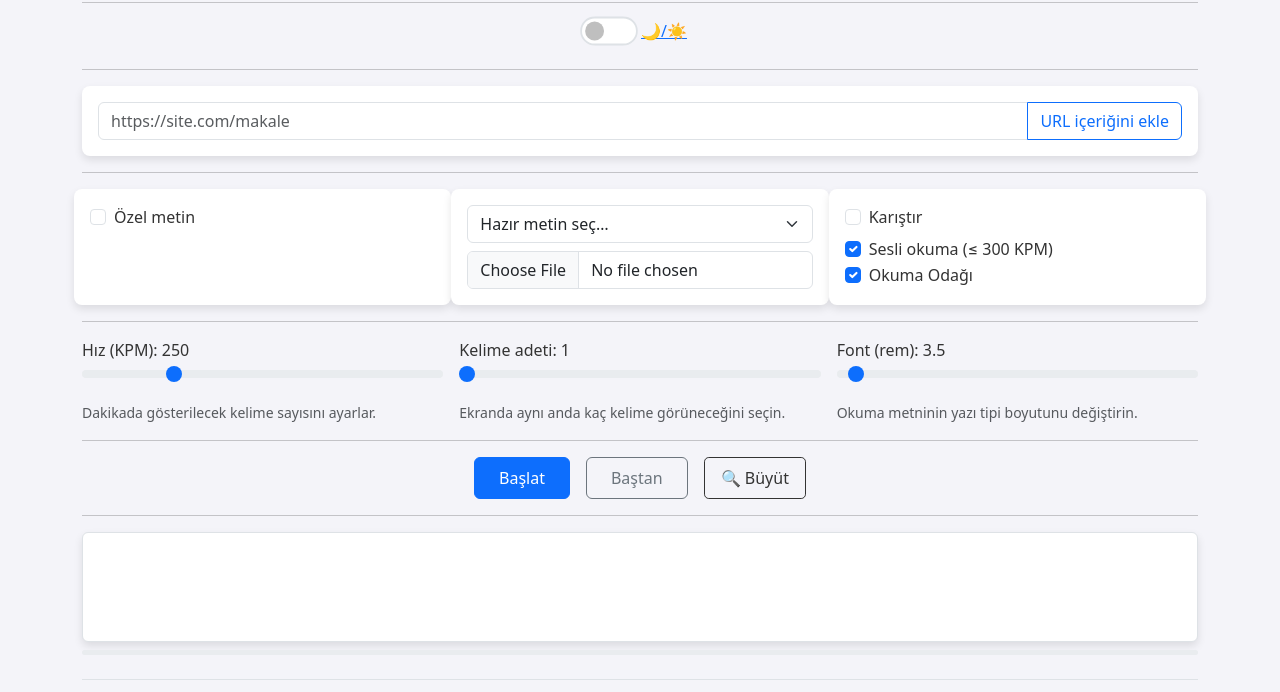
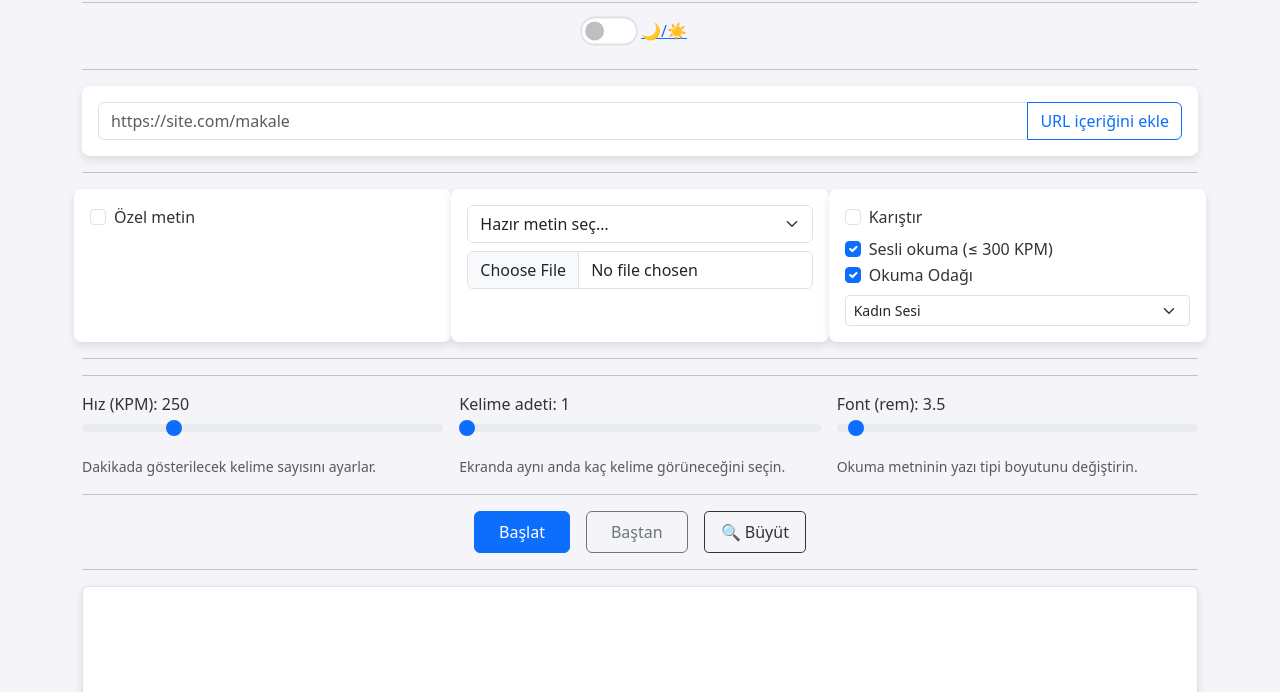
Before and after one commit to BoranT-3000/fast-reading, a plain HTML site: page index.html in a window 1280 px wide. Shown: the part 86-778 px from the top of the page. Drawn offline with nearby package versions, Linux system fonts and the light colour scheme.

Commit message:
Update index.html

```diff
--- a/index.html
+++ b/index.html
@@ -45,8 +45,9 @@
       <button id="fetchBtn" class="btn btn-outline-primary">URL içeriğini ekle</button>
     </div>
 
-    <hr>
 
+
+<hr>
 
     <!-- Kontroller -->
     <div class="row g-3 mb-3">
@@ -84,8 +85,16 @@
           <input class="form-check-input" type="checkbox" id="focusToggle" checked>
           <label class="form-check-label" for="focusToggle">Okuma Odağı</label>
         </div>
+        <div class="mt-2">
+          <select id="voiceGender" class="form-select form-select-sm">
+            <option value="female" selected>Kadın Sesi</option>
+            <option value="male">Erkek Sesi</option>
+          </select>
+        </div>
       </div>
     </div>
+
+       <hr>
 
     <hr>
 
```
